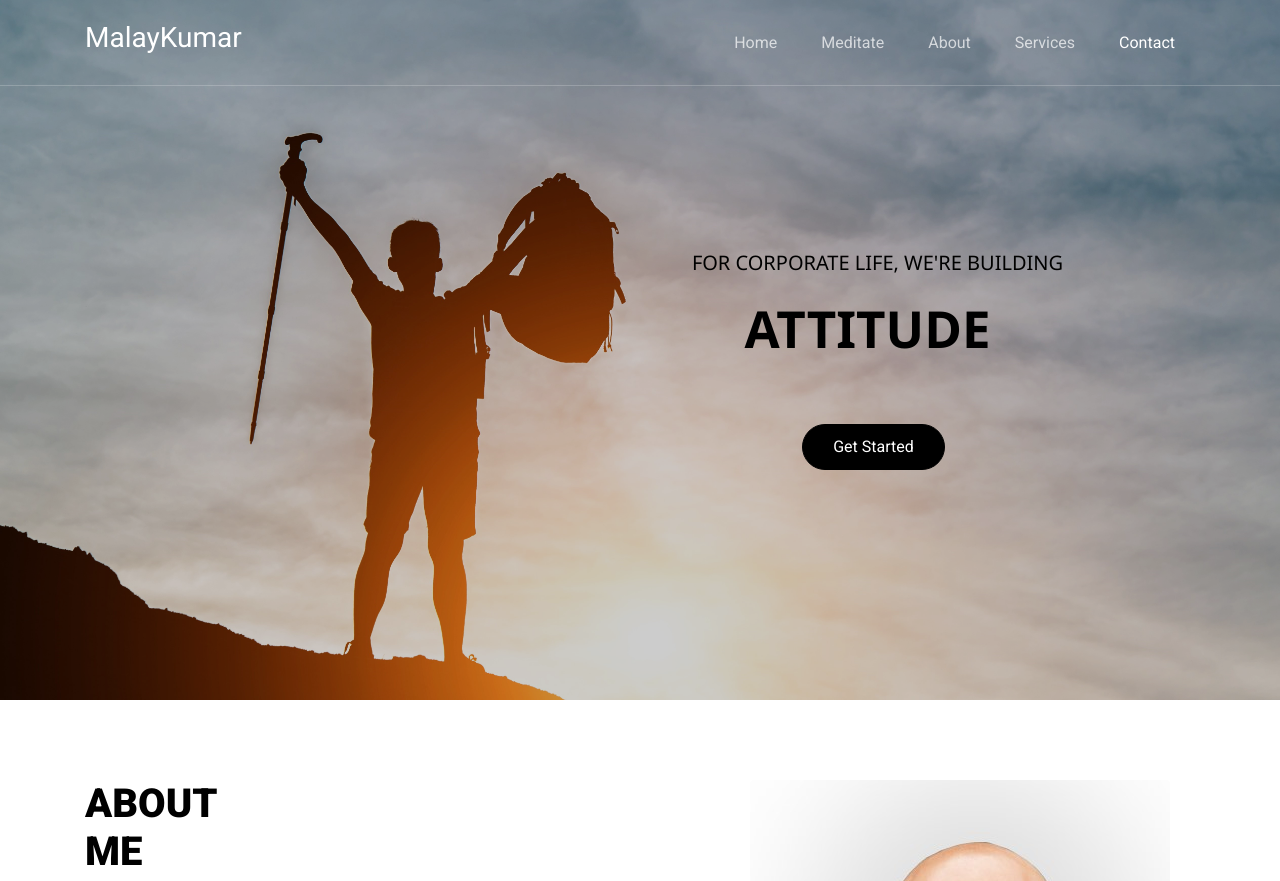
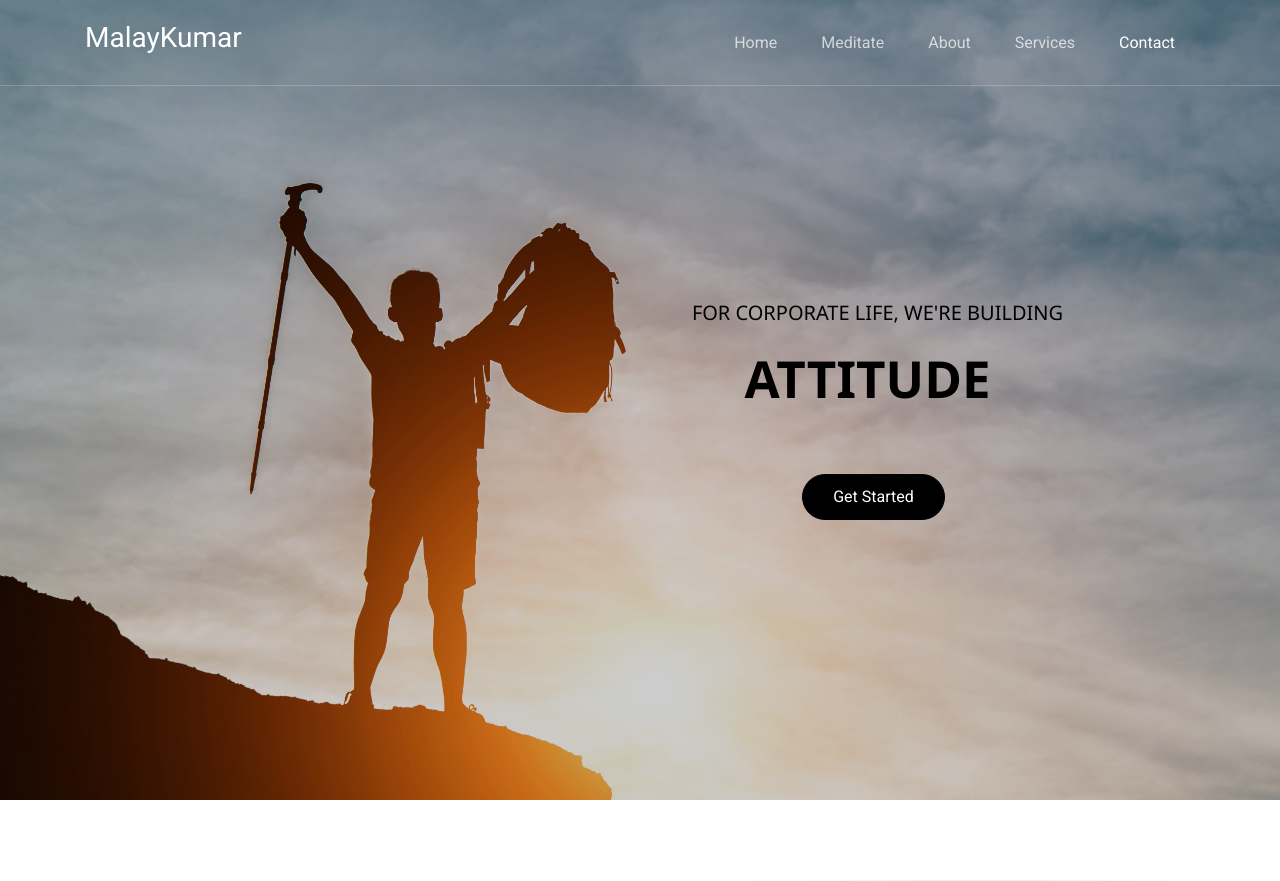
Before and after one commit to ninadsumant/malaykumar, a Flask app: page / in a window 1280 px wide. Shown: the top 881 px of the page. Run offline with Flask 2, Linux system fonts and the light colour scheme; some libraries are stand-ins or nearby versions; some web fonts are replaced.

```diff
--- a/static/css/style.css
+++ b/static/css/style.css
@@ -582,7 +582,7 @@ h1, h2, h3, h4, h5,
     /* hight of the background */
   .site-blocks-cover, .site-blocks-cover > .container > .row {
     min-height: 700px;
-    height: calc(85vh); }
+    height: calc(100vh); }
   .site-blocks-cover.inner-page-cover, .site-blocks-cover.inner-page-cover > .container > .row {
     min-height: 400px;
     height: calc(20vh); }
```
